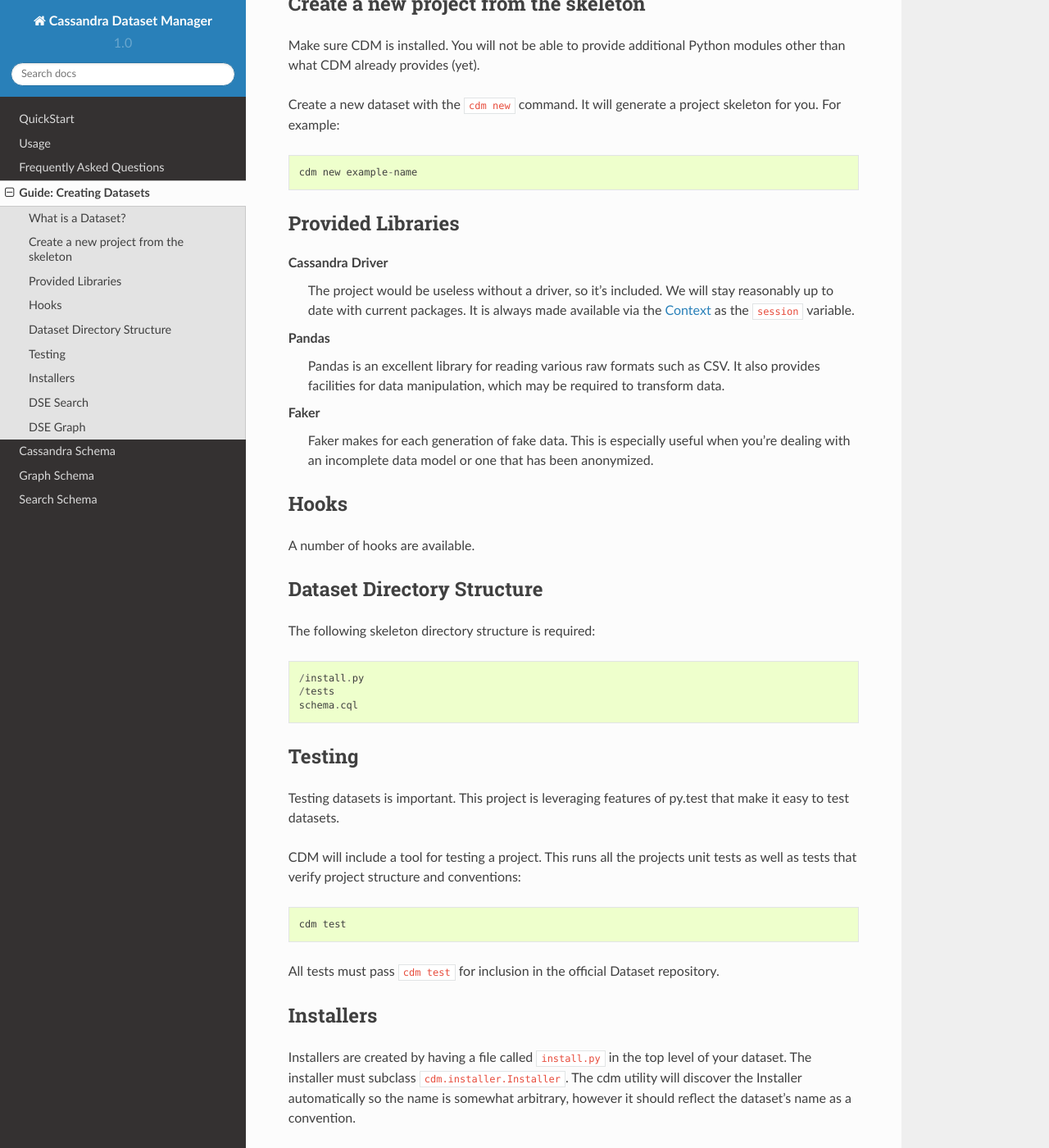
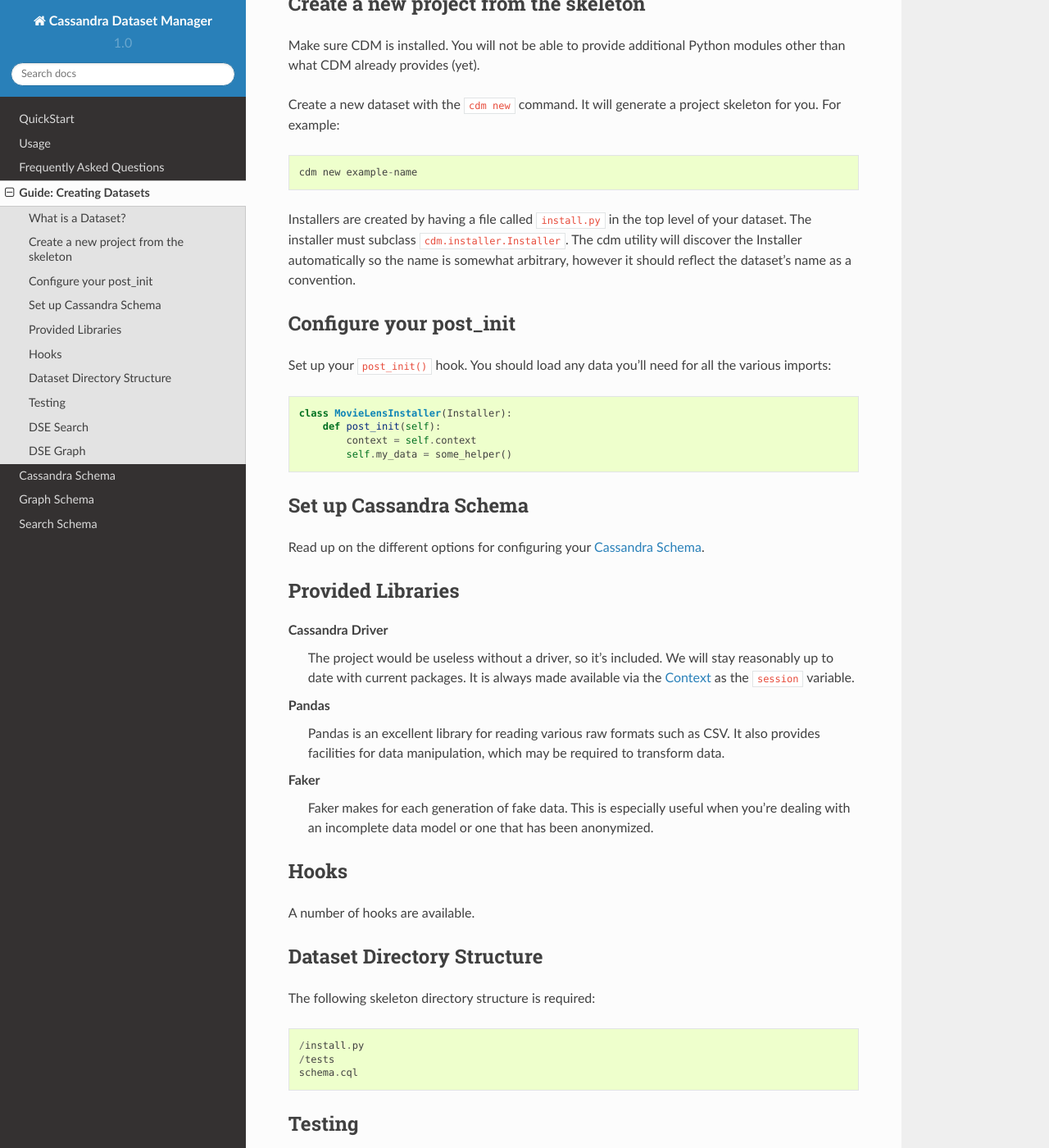
Before and after one commit to riptano/cdm, a Sphinx documentation site: the page built from docs/datasets.rst, in a window 1280 px wide and 1400 px high, scrolled down 372 px. Shown: the whole window at 82% size. Built offline with Sphinx 7.4.7 and the Read the Docs theme 2.0.0, drawn with Linux system fonts in a browser that asks for light colours.

Commit message:
updated dataset docs

```diff
--- a/docs/datasets.rst
+++ b/docs/datasets.rst
@@ -19,6 +19,26 @@
 Create a new dataset with the :bash:`cdm new` command.  It will generate a project skeleton for you.  For example::
 
     cdm new example-name
+
+
+Installers are created by having a file called :code:`install.py` in the top level of your dataset.  The installer must subclass :code:`cdm.installer.Installer`.  The cdm utility will discover the Installer automatically so the name is somewhat arbitrary, however it should reflect the dataset's name as a convention.
+
+Configure your post_init
+--------------------------
+
+Set up your :code:`post_init()` hook.  You should load any data you'll need for all the various imports::
+
+    class MovieLensInstaller(Installer):
+        def post_init(self):
+            context = self.context
+            self.my_data = some_helper()
+
+
+
+Set up Cassandra Schema
+------------------------
+
+Read up on the different options for configuring your :doc:`/schema/cassandra`.
 
 
 Provided Libraries
@@ -60,10 +80,7 @@
 
 All tests must pass :code:`cdm test` for inclusion in the official Dataset repository.
 
-Installers
------------
 
-Installers are created by having a file called :code:`install.py` in the top level of your dataset.  The installer must subclass :code:`cdm.installer.Installer`.  The cdm utility will discover the Installer automatically so the name is somewhat arbitrary, however it should reflect the dataset's name as a convention.
 
 DSE Search
 ----------
```
